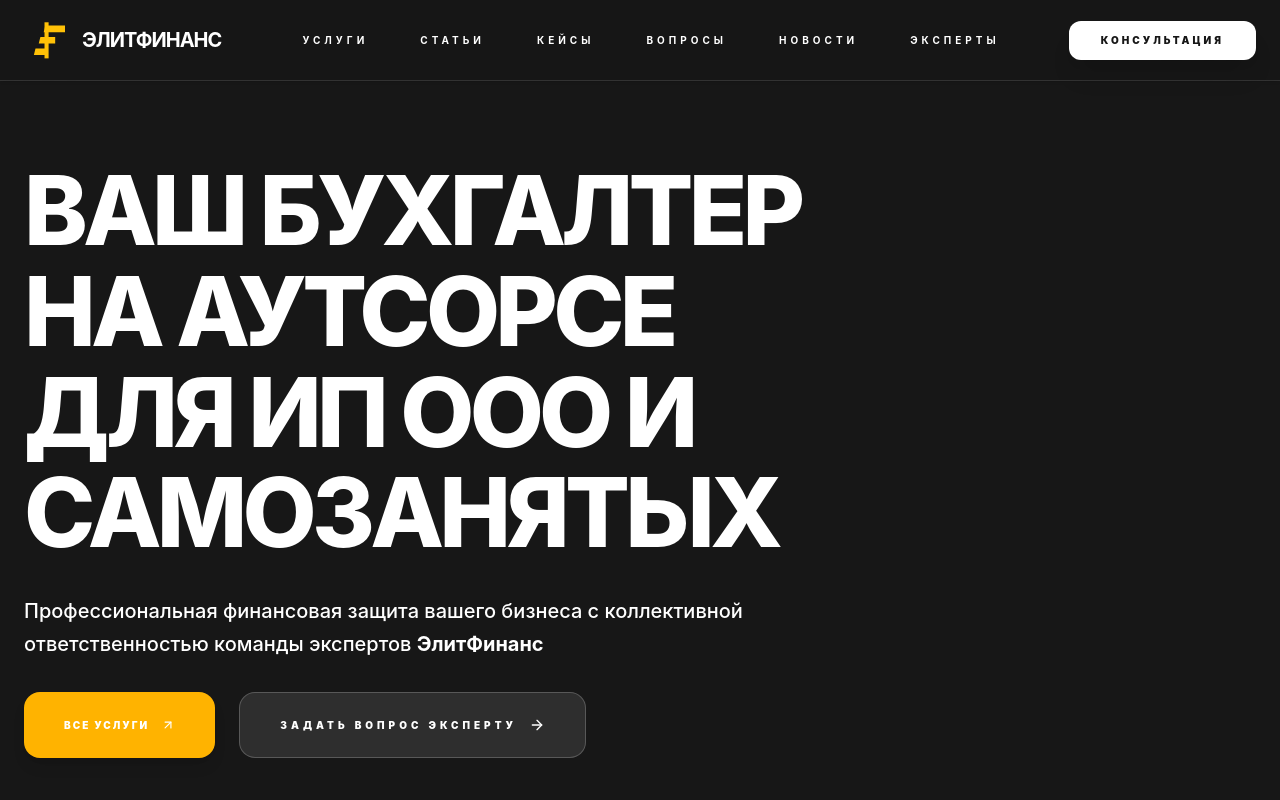
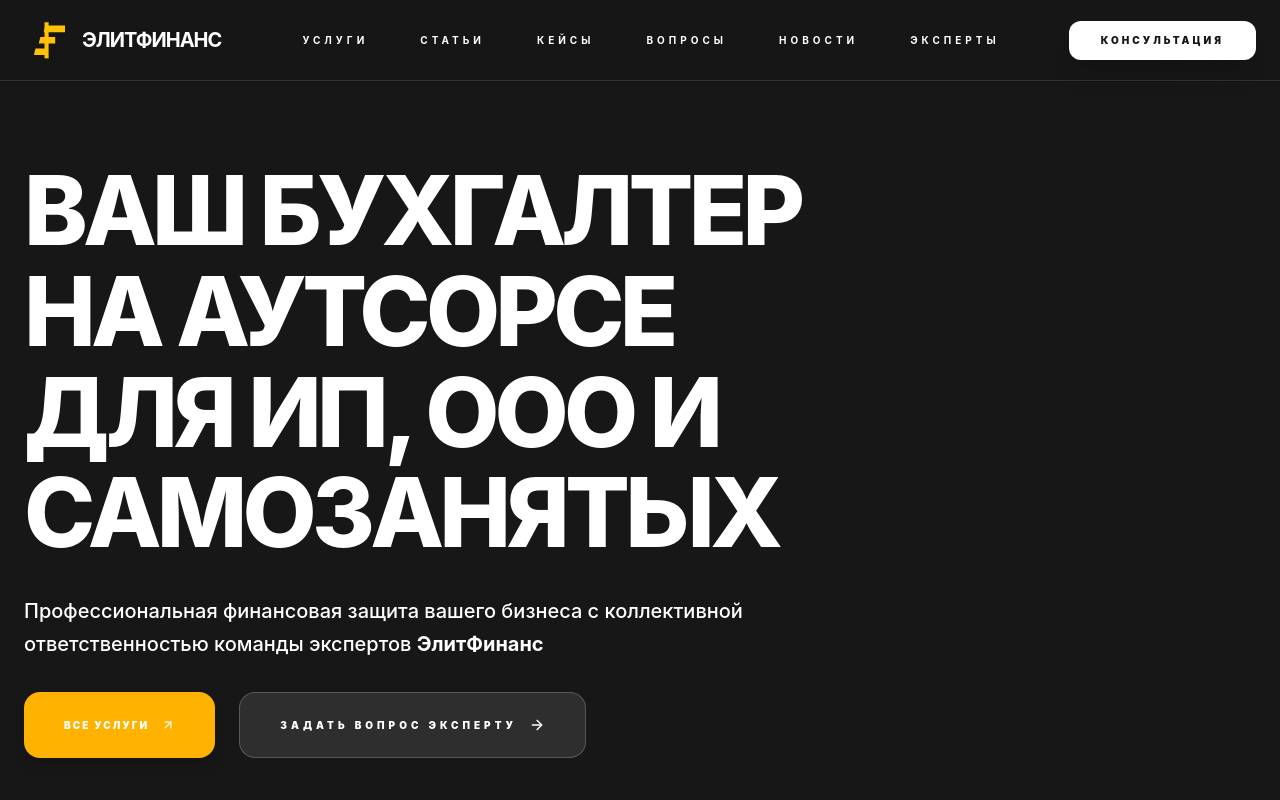
Before and after one commit to VARONA12/Buhsaitaccounting-portal, a Next.js app: page / in a window 1280 px wide. Shown: the top 800 px of the page. Built offline with nearby package versions, Linux system fonts and the light colour scheme.

Commit message:
Добавить запятую: ДЛЯ ИП, ООО И САМОЗАНЯТЫХ
Co-Authored-By: Claude Opus 4.6 (1M context) <noreply@anthropic.com>

```diff
--- a/src/app/page.tsx
+++ b/src/app/page.tsx
@@ -194,7 +194,7 @@ export default function LandingPage() {
           <div className="grid grid-cols-1 lg:grid-cols-12 gap-12 items-start">
             <div className="lg:col-span-12 space-y-8">
               <h1 className="text-4xl sm:text-5xl md:text-6xl lg:text-7xl xl:text-8xl font-extrabold tracking-tighter leading-[1.05] text-white uppercase max-w-5xl">
-                ВАШ БУХГАЛТЕР <br /> НА АУТСОРСЕ <br /> ДЛЯ ИП ООО И САМОЗАНЯТЫХ
+                ВАШ БУХГАЛТЕР <br /> НА АУТСОРСЕ <br /> ДЛЯ ИП, ООО И САМОЗАНЯТЫХ
               </h1>
 
               <p className="text-lg md:text-xl text-white font-medium leading-relaxed max-w-3xl">
```
